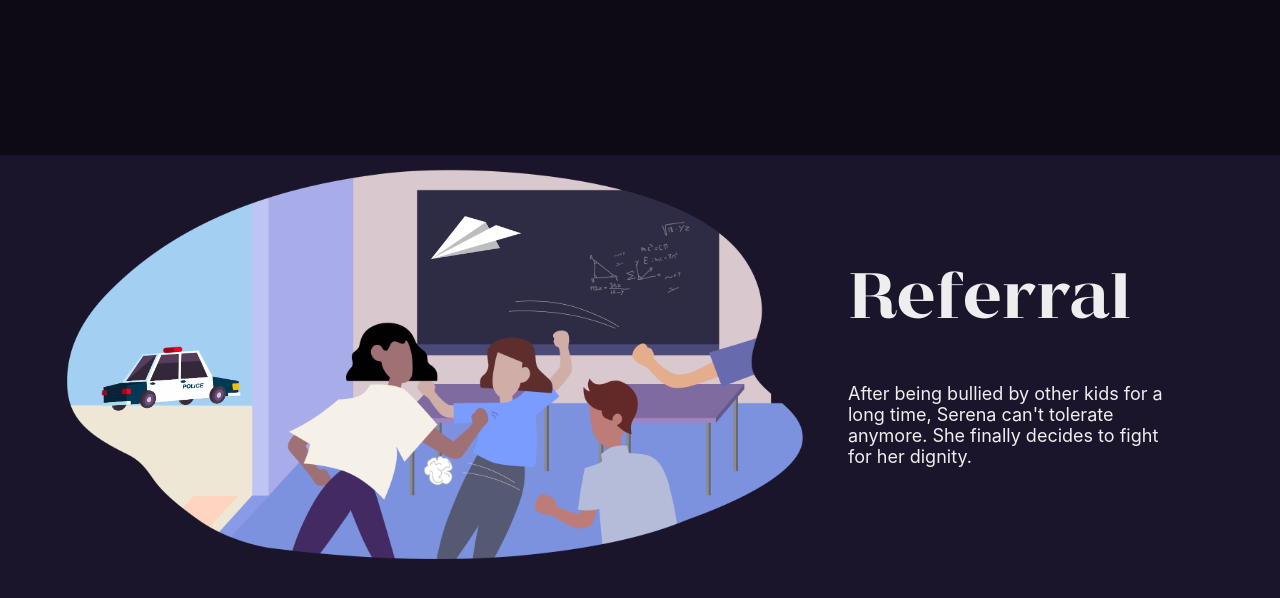
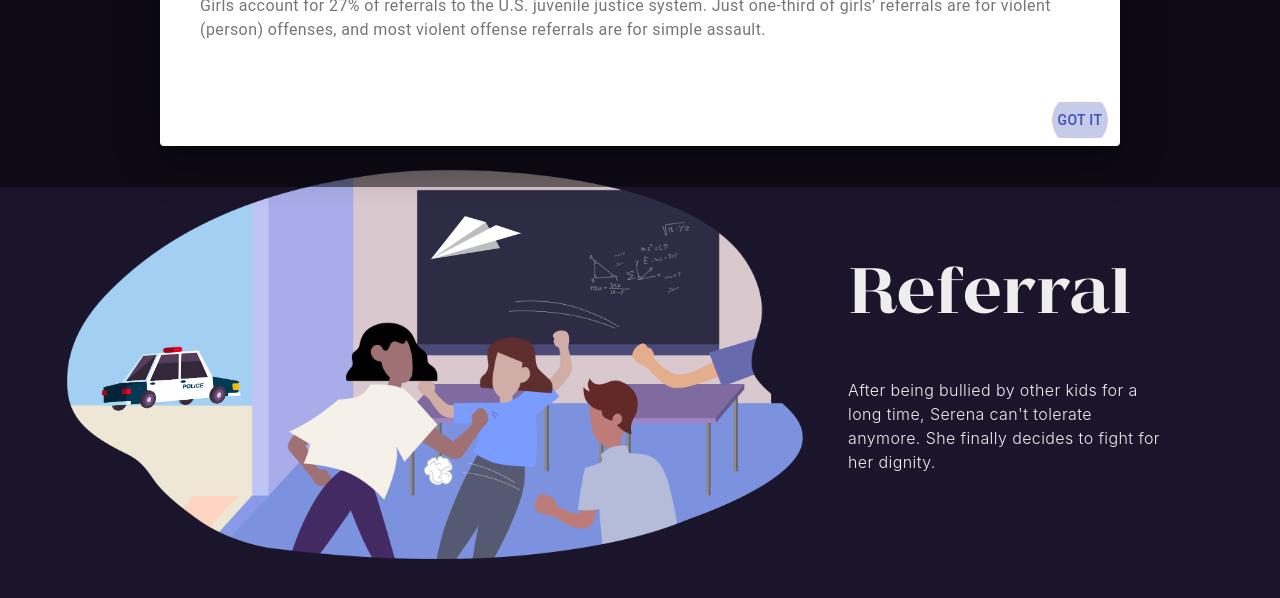
Before and after one commit to chk904904/bgea-project, a React (Create React App) app: page / in a window 1280 px wide. Both pictures are taken after a click on the element 155 px from the left and 1482 px from the top of the page. Shown: the part 1082-1680 px from the top of the page. Built offline with nearby package versions, Linux system fonts and the light colour scheme; no server answers.

Commit message:
added chart with styling

```diff
--- a/package.json
+++ b/package.json
@@ -9,6 +9,12 @@
     "@testing-library/jest-dom": "^4.2.4",
     "@testing-library/react": "^9.3.2",
     "@testing-library/user-event": "^7.1.2",
+    "@visx/group": "^1.0.0",
+    "@visx/mock-data": "^1.0.0",
+    "@visx/scale": "^1.0.0",
+    "@visx/shape": "^1.0.0",
+    "echarts": "^4.9.0",
+    "echarts-for-react": "^2.0.16",
     "gh-pages": "^3.1.0",
     "react": "^16.13.1",
     "react-dom": "^16.13.1",
--- a/src/components/Divider.js
+++ b/src/components/Divider.js
@@ -5,7 +5,7 @@ export default function Divider() {
     <div
       style={{ height: '50vh', width: '100vw', display: 'flex', justifyContent: 'center', alignItems: 'flex-start' }}
     >
-      <h3 style={{ textAlign: 'center' }}>
+      <h3 style={{ textAlign: 'center', opacity: 0.6 }}>
         |<br />
         <br />
         The Story
--- a/src/components/Scene.js
+++ b/src/components/Scene.js
@@ -7,6 +7,9 @@ import DialogActions from '@material-ui/core/DialogActions';
 import DialogContent from '@material-ui/core/DialogContent';
 import DialogContentText from '@material-ui/core/DialogContentText';
 import DialogTitle from '@material-ui/core/DialogTitle';
+import CloseIcon from '@material-ui/icons/Close';
+import { IconButton } from '@material-ui/core';
+import PieChart from './charts/PieChart';
 
 export default function Scene() {
   const [open, setOpen] = React.useState(false);
@@ -29,14 +32,23 @@ export default function Scene() {
         onClose={handleClose}
         aria-labelledby="alert-dialog-title"
         aria-describedby="alert-dialog-description"
+        maxWidth="md"
+        fullWidth
       >
-        <DialogTitle id="alert-dialog-title">In Allegheny county, black girls are:</DialogTitle>
+        <DialogTitle id="alert-dialog-title">
+          <IconButton onClick={handleClose} style={{ marginLeft: '95%' }}>
+            <CloseIcon />
+          </IconButton>
+        </DialogTitle>
+
         <DialogContent>
-          <div>
-            <h1 style={{ color: '#4f0dd2' }}>13x</h1>
-          </div>
-          <DialogContentText id="alert-dialog-description">
-            more likely than white girls to be arrested by the Pittsburgh Police.
+          <PieChart />
+          <DialogContentText id="alert-dialog-description" style={{ marginTop: -150, padding: '1rem' }}>
+            <p className="modal-title">Juvenile Justice Referral Offense Profile for Girls</p>
+            <p style={{ fontWeight: 400 }}>
+              Girls account for 27% of referrals to the U.S. juvenile justice system. Just one-third of girls’ referrals
+              are for violent (person) offenses, and most violent offense referrals are for simple assault.
+            </p>
           </DialogContentText>
         </DialogContent>
         <DialogActions>
--- /dev/null
+++ b/src/components/charts/PieChart.js
@@ -0,0 +1,60 @@
+import React from 'react';
+import ReactEcharts from 'echarts-for-react';
+
+export default function PieChart() {
+  return (
+    <ReactEcharts
+      style={{ height: 500 }}
+      option={{
+        // legend: {
+        //   orient: 'vertical',
+        //   left: '70%',
+        //   top: '28%',
+        //   data: ['Property (29%)', 'Public Order (26%)', 'Person (33%)', 'Drugs (12%)'],
+        //   textStyle: {
+        //     fontSize: 20,
+        //   },
+        // },
+
+        series: [
+          {
+            name: 'Source',
+            type: 'pie',
+            radius: '55%',
+            center: ['50%', '40%'],
+            color: ['#4F0DD2', '#6e37da', '#8153da', '#333333'],
+            label: {
+              fontSize: 20,
+            },
+            data: [
+              { value: 29, name: 'Property (29%)' },
+              { value: 26, name: 'Public Order (26%)' },
+              { value: 33, name: 'Person (33%)' },
+              { value: 12, name: 'Drugs (12%)' },
+            ],
+            itemStyle: {
+              shadowBlur: 40,
+              shadowOffsetX: 0,
+              // vertical offset of shadow
+              shadowOffsetY: 0,
+              // shadow color
+              shadowColor: 'rgba(0, 0, 0, 0.2)',
+            },
+            emphasis: {
+              itemStyle: {
+                shadowBlur: 40,
+                shadowOffsetX: 0,
+                shadowColor: 'rgba(0, 0, 0, 0.5)',
+              },
+            },
+            animationType: 'scale',
+            animationEasing: 'elasticOut',
+            animationDelay: function (idx) {
+              return Math.random() * 200;
+            },
+          },
+        ],
+      }}
+    />
+  );
+}
--- a/src/index.css
+++ b/src/index.css
@@ -45,7 +45,15 @@ img {
 }
 
 p {
-  font-size: 18px;
+  font-size: 1rem;
+  letter-spacing: 0.4px;
+  font-weight: 300;
+  line-height: 1.5;
+}
+p .modal-title {
+  font-size: 2rem;
+  color: #423389;
+  font-weight: 600;
 }
 
 @keyframes move {
```
Also changed, not shown: 1 other file (tests, documents, lock files or other folders).
